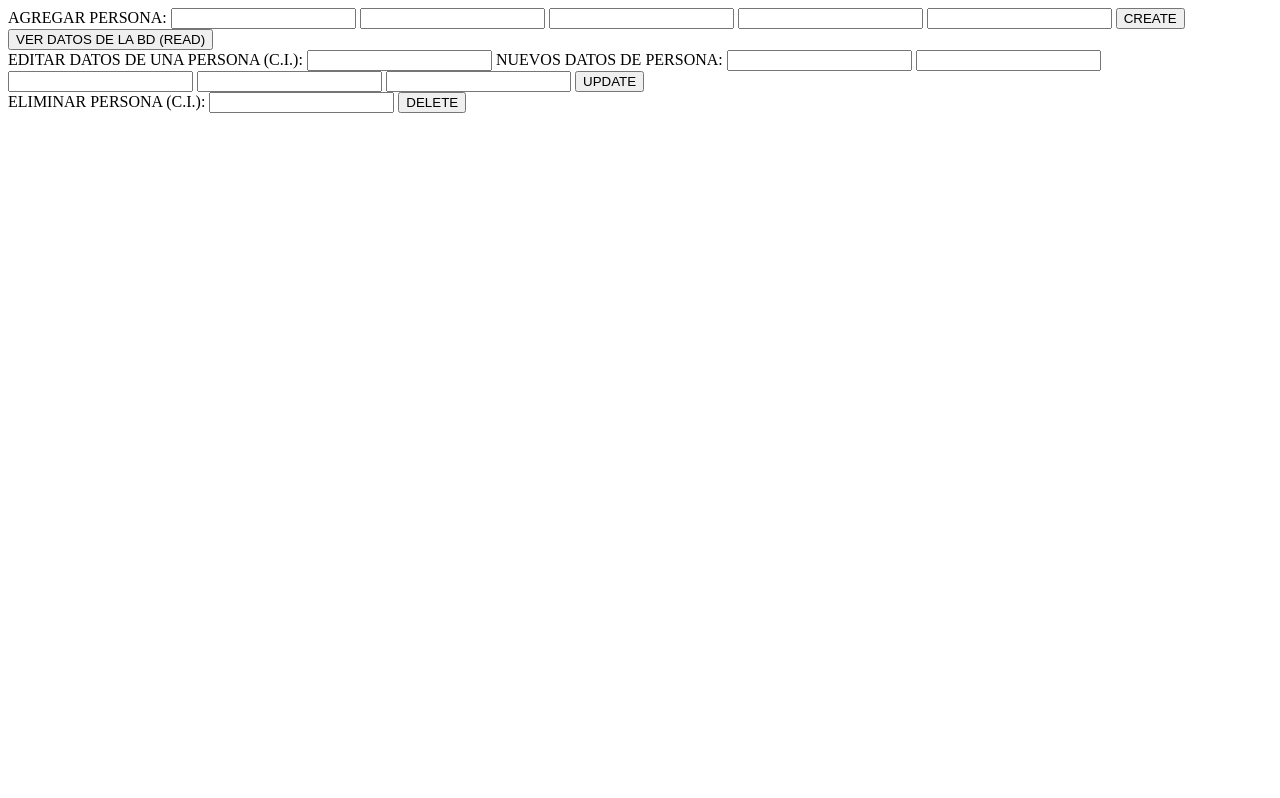
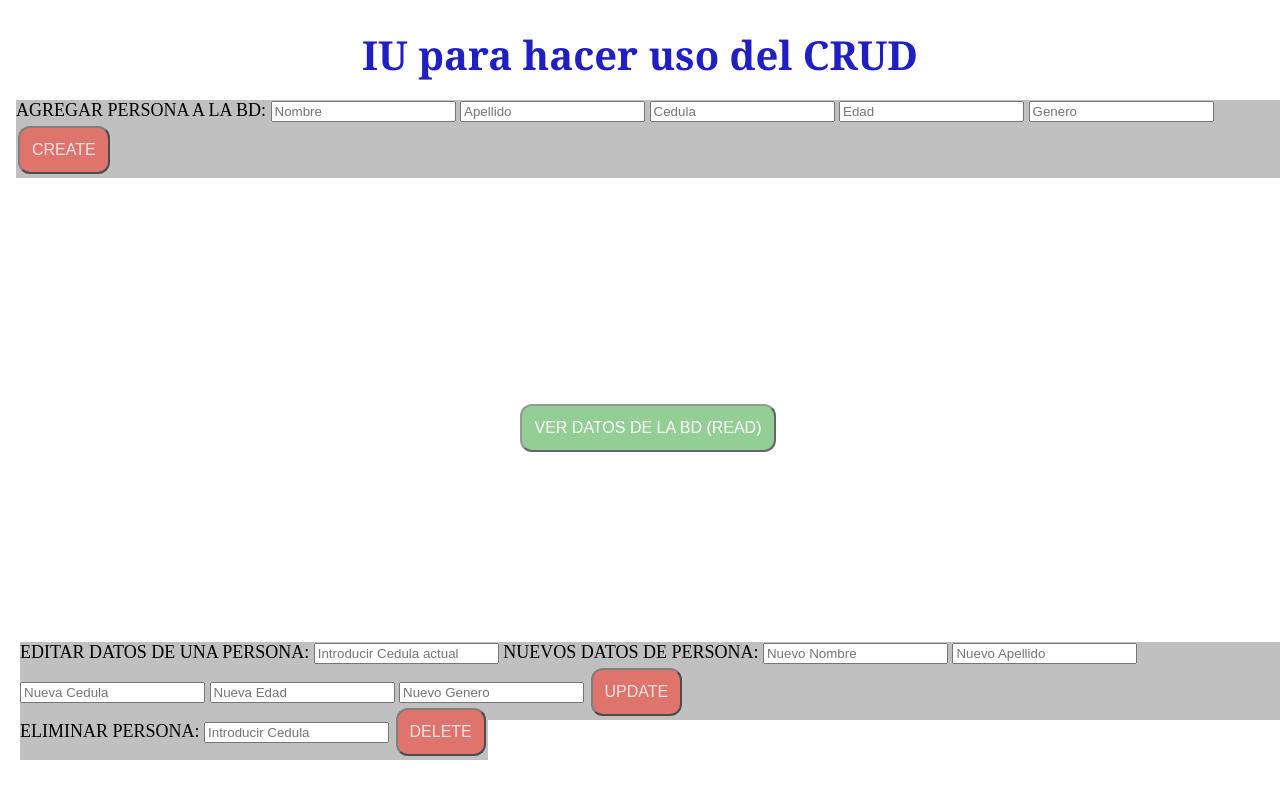
Before and after one commit to alonfigue/crud-nodejs-postgre, a website: page frontend.html in a window 1280 px wide. Drawn offline with Linux system fonts and the light colour scheme.

Commit message:
working with the frontend

```diff
--- a/frontend.html
+++ b/frontend.html
@@ -1,61 +1,151 @@
 <!DOCTYPE html>
-<html lang="en">
-<head>
+    <html lang="en">
+    <head>
     <meta charset="UTF-8">
     <meta http-equiv="X-UA-Compatible" content="IE=edge">
     <meta name="viewport" content="width=device-width, initial-scale=1.0">
-    <title>CRUD</title>
-</head>
-<body>
+    <title>CRUD-nodejs-postgresql</title>
+    <style>
+    #Titulo {
+        color: rgb(31, 31, 196);
+        font-family: Georgia, Verdana, sans-serif;
+        font-size: 250%;
+        text-align: center;
 
-    <!DOCTYPE html>
-    <html lang="en">
-    <head>
-        <meta charset="UTF-8">
-        <meta http-equiv="X-UA-Compatible" content="IE=edge">
-        <meta name="viewport" content="width=device-width, initial-scale=1.0">
-        <title>CRUD</title>
+    }
+
+    .red-button {
+        font-family: Arial, Helvetica, sans-serif;
+        background-color: #f44336;
+        border-radius: 12px;
+        color: white;
+        padding: 13px 12px;
+        text-align: center;
+        font-size: 16px;
+        position: relative;
+
+        margin: 4px 2px;
+        opacity: 0.6;
+        transition: 0.3s;
+        display: inline-block;
+        text-decoration: none;
+        cursor: pointer;
+
+    }
+
+    .red-button:hover {opacity: 1}
+
+    .green-button {
+        text-align: center;
+        font-family: Arial, Helvetica, sans-serif;
+        background-color: #4CAF50;
+        border-radius: 12px;
+        color: white;
+        padding: 13px 12px;
+        text-align: center;
+        font-size: 16px;
+        position: relative;
+
+        margin: 4px 2px;
+        opacity: 0.6;
+        transition: 0.3s;
+        display: inline-block;
+        text-decoration: none;
+        cursor: pointer;
+
+    }
+
+    .green-button:hover {opacity: 1}
+
+    .db-button {
+        position: absolute;
+        top: 50%;
+        width: 100%;
+        text-align: center;
+        font-size: 18px;
+    }
+
+    .top-left-sided {
+        position: absolute;
+        top: 100px;
+        left: 16px;
+        font-size: 18px;
+        background-color: silver;
+    }
+
+    .top-right-sided {
+        position: absolute;
+        top: 100px;
+        right: 16px;
+        font-size: 18px;
+        background-color: silver;
+    }
+
+    .above-delete {
+        position: absolute;
+        bottom: 80px;
+        left: 20px;
+        font-size: 18px;
+        background-color: silver;
+    }
+
+    .left-side {
+        position: absolute;
+        bottom: 40px;
+        left: 20px;
+        font-size: 18px;
+        background-color: silver;
+    }
+
+    </style>
     </head>
     <body>
 
-        <form action="/info/add" method="POST">
-            <label for="add">AGREGAR PERSONA:</label>
-            <input type="text" name="nom" id="nom">
-            <input type="text" name="ap" id="ap">
-            <input type="text" name="ci" id="ci">
-            <input type="text" name="age" id="age">
-            <input type="text" name="gender" id="gender">
-            <input type="submit" value="CREATE">
-        </form>
+    <h1 id="Titulo">IU para hacer uso del CRUD</h1>
 
-        <form action="/info/get" method="GET">
-            <input type="submit" value="VER DATOS DE LA BD (READ)">
-        </form>
+    <div class="top-left-sided">
+    <form action="/personas/create" method="POST">
+    <label for="create">AGREGAR PERSONA A LA BD:</label>
+    <input placeholder="Nombre" type="text" name="nom" id="nom">
+    <input placeholder="Apellido" type="text" name="ap" id="ap">
+    <input placeholder="Cedula" type="text" name="ci" id="ci">
+    <input placeholder="Edad" type="text" name="age" id="age">
+    <input placeholder="Genero" type="text"name="gender" id="gender">
+    <input class="red-button" type="submit" value="CREATE">
+    </form>
+    </div>
 
 
-        <form action="/info/update" method="POST">
-            <label for="oldCI">EDITAR DATOS DE UNA PERSONA (C.I.):</label>
-            <input type="text" name="oldCI" id="oldCI">
-            <label for="newData">NUEVOS DATOS DE PERSONA:</label>
-            <input type="text" name="newNom" id="newNom">
-            <input type="text" name="newAp" id="newAp">
-            <input type="text" name="newCI" id="newCI">
-            <input type="text" name="newAge" id="newAge">
-            <input type="text" name="newGen" id="newGen">
-            <input type="submit" value="UPDATE">
-        </form>
+    <div class="db-button">
+    <form action="/personas/get" method="GET">
+    <input class="green-button" type="submit" value="VER DATOS DE LA BD (READ)">
+    </form>
+    </div>
 
 
-        <form action="/info/delete" method="POST">
-            <label for="delete">ELIMINAR PERSONA (C.I.):</label>
-            <input type="text" name="delete" id="delete">
-            <input type="submit" value="DELETE">
-        </form>
+    <div class="above-delete">
+    <form action="/personas/update" method="POST">
+    <label for="oldCI">EDITAR DATOS DE UNA PERSONA:</label>
+    <input placeholder="Introducir Cedula actual" type="text" name="oldCI" id="oldCI">
+    <label for="newData">NUEVOS DATOS DE PERSONA:</label>
+    <input placeholder="Nuevo Nombre" type="text" name="newNom" id="newNom">
+    <input placeholder="Nuevo Apellido" type="text" name="newAp" id="newAp">
+    <input placeholder="Nueva Cedula" type="text" name="newCI" id="newCI">
+    <input placeholder="Nueva Edad" type="text" name="newAge" id="newAge">
+    <input placeholder="Nuevo Genero" type="text" name="newGen" id="newGen">
+    <input class="red-button" type="submit" value="UPDATE">
+    </form>
+</div>
+
+
+    <div class="left-side">
+    <form action="/personas/delete" method="POST">
+    <label for="delete">ELIMINAR PERSONA:</label>
+    <input placeholder="Introducir Cedula" type="text" name="delete" id="delete">
+    <input class="red-button" type="submit" value="DELETE">
+    </form>
+    </div>
 
 
     </body>
     </html>
-
-
-</body>
-</html>
```
Also changed, not shown: index.js (+138 -34 lines).
